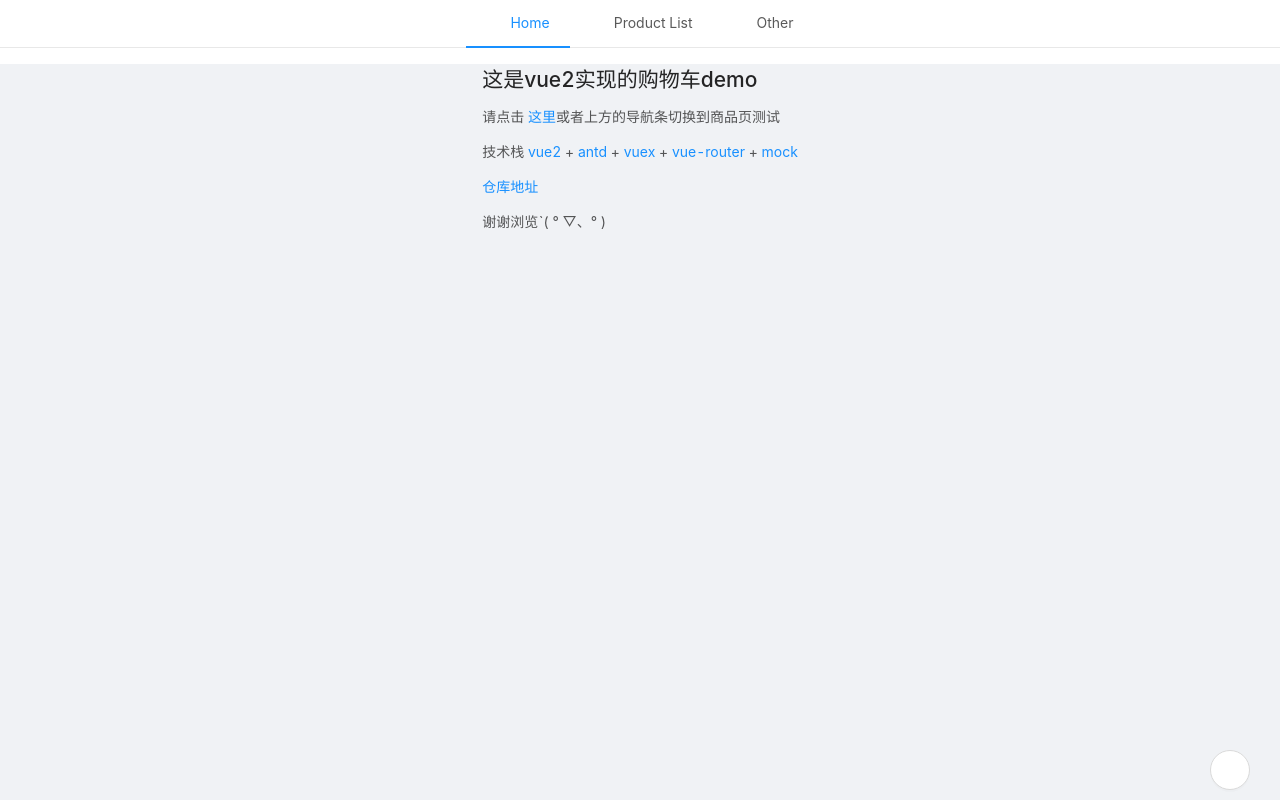
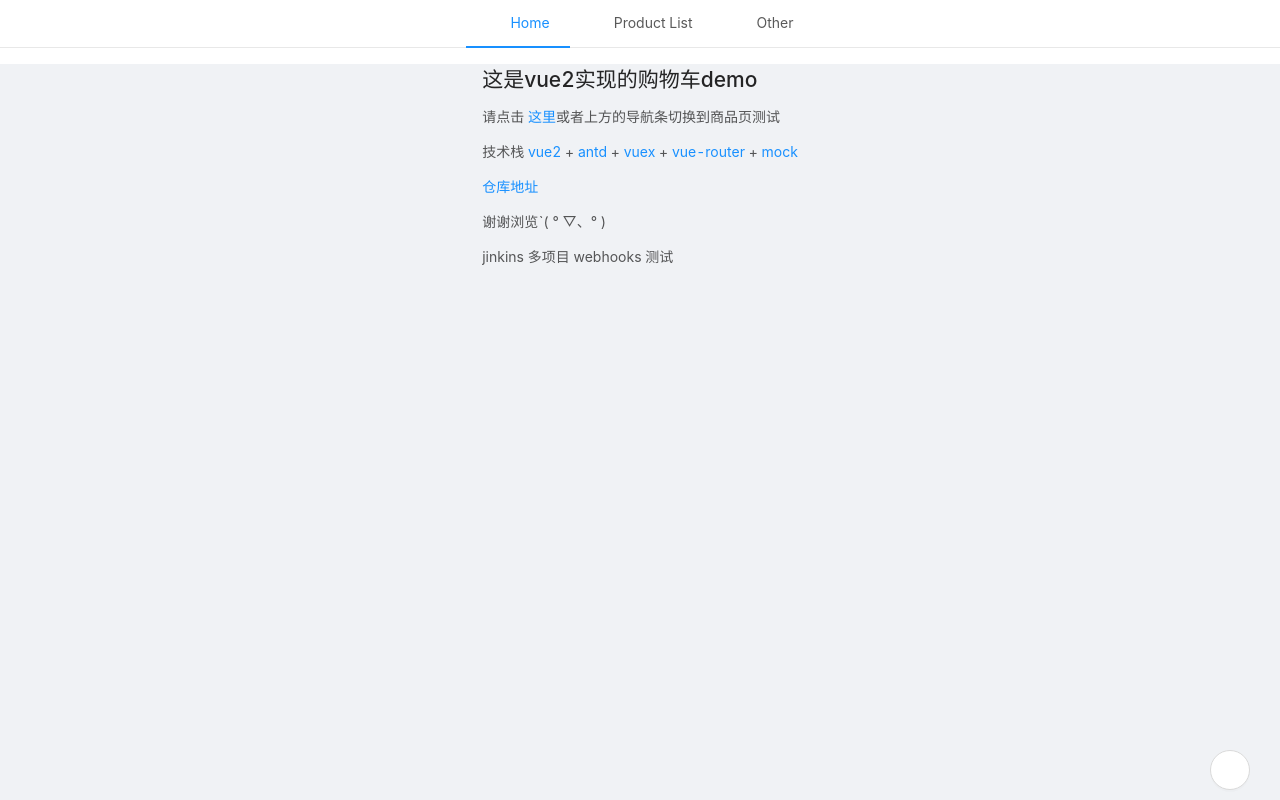
Before and after one commit to NgeKaworu/vue-demo, a Vue app: page /#/ in a window 1280 px wide. Built offline with nearby package versions, Linux system fonts and the light colour scheme.

Commit message:
jinkins 多项目 webhooks 测试

```diff
--- a/src/views/HomePage.vue
+++ b/src/views/HomePage.vue
@@ -21,6 +21,7 @@
       <a target="_blank" href="https://github.com/NgeKaworu/vue-shoppingCart">仓库地址</a>
     </p>
     <p>谢谢浏览ˋ( ° ▽、° )</p>
+    <p>jinkins 多项目 webhooks 测试</p>
   </div>
 </template>
 
```
